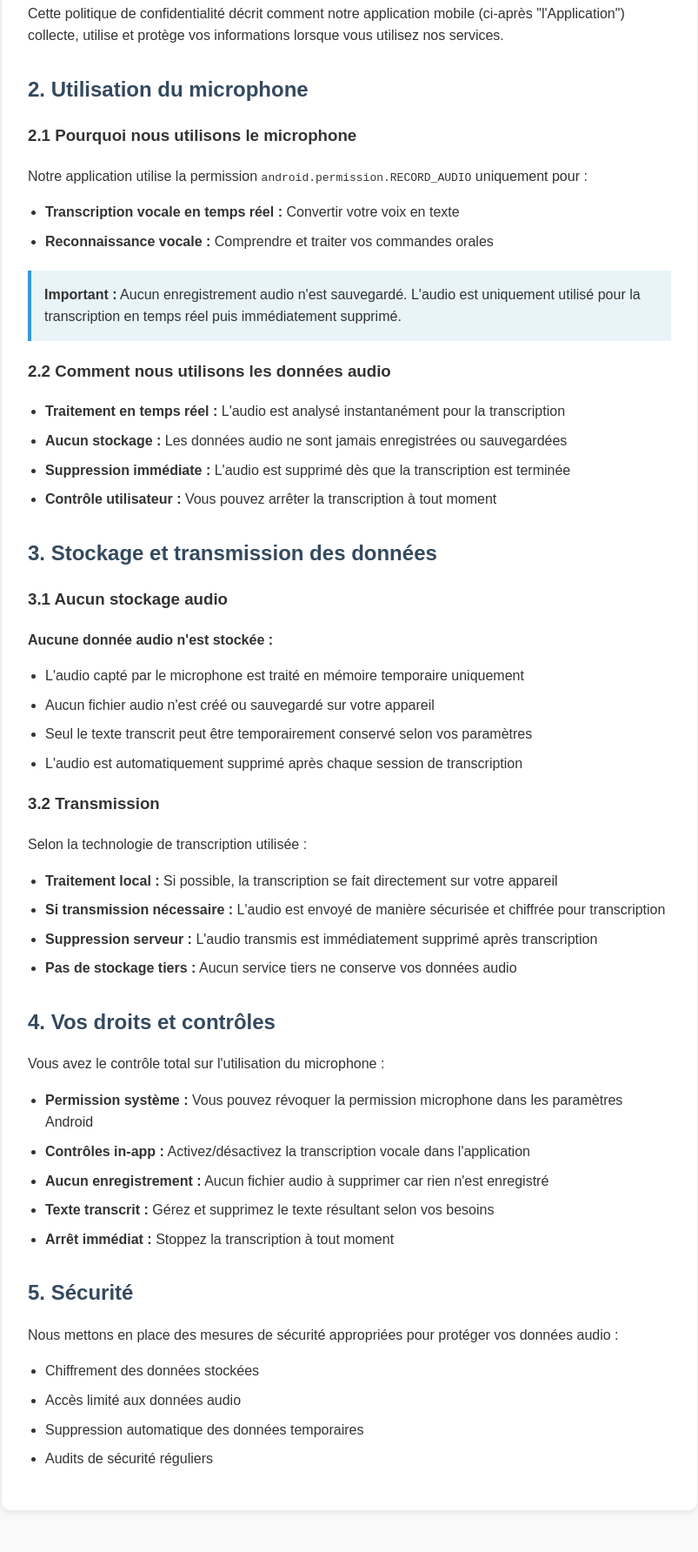
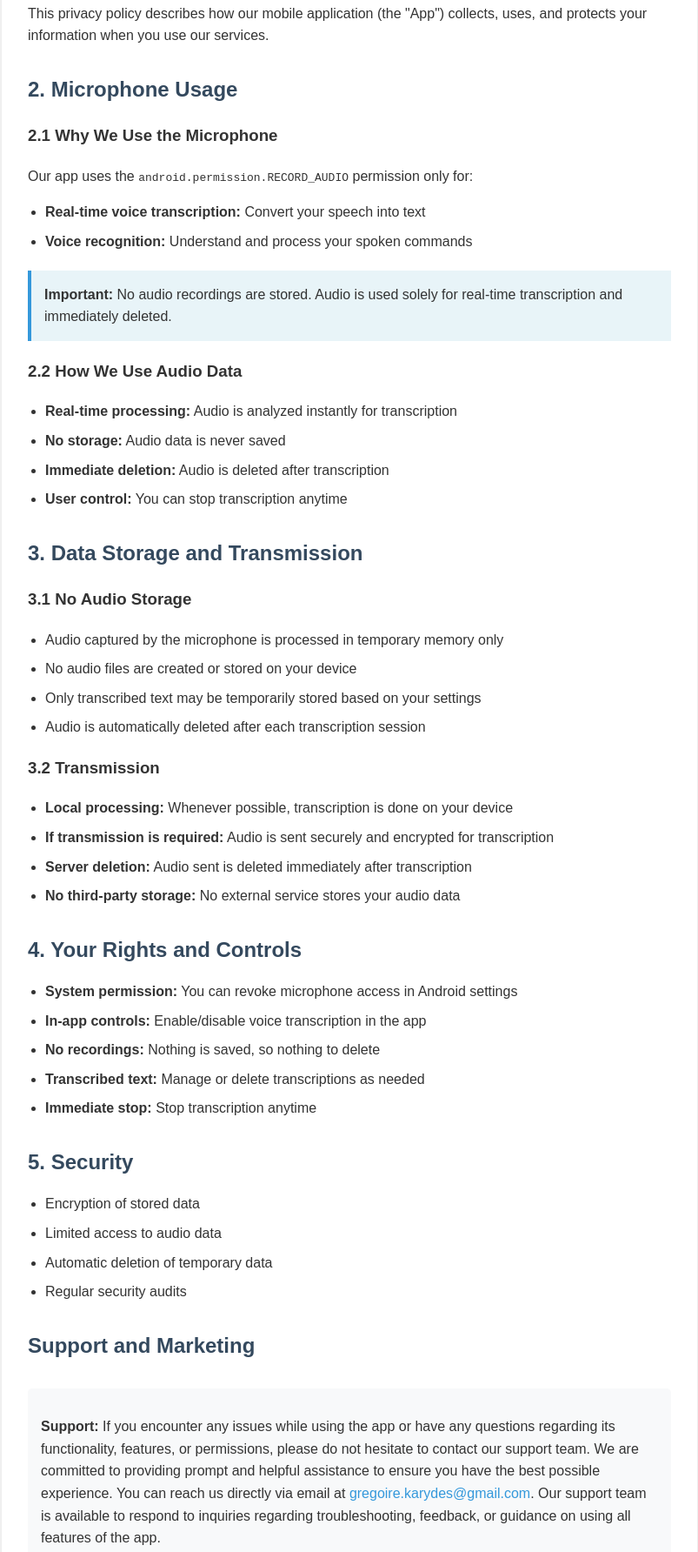
Before and after one commit to GregoireKarydes/rules_harmony, a plain HTML site: page index.html in a window 1280 px wide. Shown: the part 320-2104 px from the top of the page at 87% size, without its empty margins (238-1041 px from the left). Before the commit the page ends 2076 px from the top, so only its background shows below. Drawn offline with Linux system fonts and the light colour scheme.

Commit message:
Update index.html

```diff
--- a/index.html
+++ b/index.html
@@ -1,9 +1,9 @@
 <!DOCTYPE html>
-<html lang="fr">
+<html lang="en">
 <head>
     <meta charset="UTF-8">
     <meta name="viewport" content="width=device-width, initial-scale=1.0">
-    <title>Politique de Confidentialité</title>
+    <title>Privacy Policy</title>
     <style>
         body {
             font-family: Arial, sans-serif;
@@ -54,72 +54,89 @@
             text-align: right;
             margin-top: 30px;
         }
+        a {
+            color: #3498db;
+            text-decoration: none;
+        }
     </style>
 </head>
 <body>
     <div class="container">
-        <h1>Politique de Confidentialité</h1>
+        <h1>Privacy Policy</h1>
 
         <div class="highlight">
-            <strong>Cette application utilise le microphone de votre appareil.</strong> Cette politique explique comment et pourquoi nous utilisons cette permission.
+            <strong>This app uses your device's microphone.</strong> This policy explains why and how we use this permission.
         </div>
 
-        <h2>1. Informations générales</h2>
-        <p>Cette politique de confidentialité décrit comment notre application mobile (ci-après "l'Application") collecte, utilise et protège vos informations lorsque vous utilisez nos services.</p>
+        <h2>1. General Information</h2>
+        <p>This privacy policy describes how our mobile application (the "App") collects, uses, and protects your information when you use our services.</p>
 
-        <h2>2. Utilisation du microphone</h2>
-        <h3>2.1 Pourquoi nous utilisons le microphone</h3>
-        <p>Notre application utilise la permission <code>android.permission.RECORD_AUDIO</code> uniquement pour :</p>
+        <h2>2. Microphone Usage</h2>
+        <h3>2.1 Why We Use the Microphone</h3>
+        <p>Our app uses the <code>android.permission.RECORD_AUDIO</code> permission only for:</p>
         <ul>
-            <li><strong>Transcription vocale en temps réel :</strong> Convertir votre voix en texte</li>
-            <li><strong>Reconnaissance vocale :</strong> Comprendre et traiter vos commandes orales</li>
+            <li><strong>Real-time voice transcription:</strong> Convert your speech into text</li>
+            <li><strong>Voice recognition:</strong> Understand and process your spoken commands</li>
         </ul>
 
         <div class="highlight">
-            <strong>Important :</strong> Aucun enregistrement audio n'est sauvegardé. L'audio est uniquement utilisé pour la transcription en temps réel puis immédiatement supprimé.
+            <strong>Important:</strong> No audio recordings are stored. Audio is used solely for real-time transcription and immediately deleted.
         </div>
 
-        <h3>2.2 Comment nous utilisons les données audio</h3>
+        <h3>2.2 How We Use Audio Data</h3>
         <ul>
-            <li><strong>Traitement en temps réel :</strong> L'audio est analysé instantanément pour la transcription</li>
-            <li><strong>Aucun stockage :</strong> Les données audio ne sont jamais enregistrées ou sauvegardées</li>
-            <li><strong>Suppression immédiate :</strong> L'audio est supprimé dès que la transcription est terminée</li>
-            <li><strong>Contrôle utilisateur :</strong> Vous pouvez arrêter la transcription à tout moment</li>
+            <li><strong>Real-time processing:</strong> Audio is analyzed instantly for transcription</li>
+            <li><strong>No storage:</strong> Audio data is never saved</li>
+            <li><strong>Immediate deletion:</strong> Audio is deleted after transcription</li>
+            <li><strong>User control:</strong> You can stop transcription anytime</li>
         </ul>
 
-        <h2>3. Stockage et transmission des données</h2>
-        <h3>3.1 Aucun stockage audio</h3>
-        <p><strong>Aucune donnée audio n'est stockée :</strong></p>
+        <h2>3. Data Storage and Transmission</h2>
+        <h3>3.1 No Audio Storage</h3>
         <ul>
-            <li>L'audio capté par le microphone est traité en mémoire temporaire uniquement</li>
-            <li>Aucun fichier audio n'est créé ou sauvegardé sur votre appareil</li>
-            <li>Seul le texte transcrit peut être temporairement conservé selon vos paramètres</li>
-            <li>L'audio est automatiquement supprimé après chaque session de transcription</li>
+            <li>Audio captured by the microphone is processed in temporary memory only</li>
+            <li>No audio files are created or stored on your device</li>
+            <li>Only transcribed text may be temporarily stored based on your settings</li>
+            <li>Audio is automatically deleted after each transcription session</li>
         </ul>
 
         <h3>3.2 Transmission</h3>
-        <p>Selon la technologie de transcription utilisée :</p>
         <ul>
-            <li><strong>Traitement local :</strong> Si possible, la transcription se fait directement sur votre appareil</li>
-            <li><strong>Si transmission nécessaire :</strong> L'audio est envoyé de manière sécurisée et chiffrée pour transcription</li>
-            <li><strong>Suppression serveur :</strong> L'audio transmis est immédiatement supprimé après transcription</li>
-            <li><strong>Pas de stockage tiers :</strong> Aucun service tiers ne conserve vos données audio</li>
+            <li><strong>Local processing:</strong> Whenever possible, transcription is done on your device</li>
+            <li><strong>If transmission is required:</strong> Audio is sent securely and encrypted for transcription</li>
+            <li><strong>Server deletion:</strong> Audio sent is deleted immediately after transcription</li>
+            <li><strong>No third-party storage:</strong> No external service stores your audio data</li>
         </ul>
 
-        <h2>4. Vos droits et contrôles</h2>
-        <p>Vous avez le contrôle total sur l'utilisation du microphone :</p>
+        <h2>4. Your Rights and Controls</h2>
         <ul>
-            <li><strong>Permission système :</strong> Vous pouvez révoquer la permission microphone dans les paramètres Android</li>
-            <li><strong>Contrôles in-app :</strong> Activez/désactivez la transcription vocale dans l'application</li>
-            <li><strong>Aucun enregistrement :</strong> Aucun fichier audio à supprimer car rien n'est enregistré</li>
-            <li><strong>Texte transcrit :</strong> Gérez et supprimez le texte résultant selon vos besoins</li>
-            <li><strong>Arrêt immédiat :</strong> Stoppez la transcription à tout moment</li>
+            <li><strong>System permission:</strong> You can revoke microphone access in Android settings</li>
+            <li><strong>In-app controls:</strong> Enable/disable voice transcription in the app</li>
+            <li><strong>No recordings:</strong> Nothing is saved, so nothing to delete</li>
+            <li><strong>Transcribed text:</strong> Manage or delete transcriptions as needed</li>
+            <li><strong>Immediate stop:</strong> Stop transcription anytime</li>
         </ul>
 
-        <h2>5. Sécurité</h2>
-        <p>Nous mettons en place des mesures de sécurité appropriées pour protéger vos données audio :</p>
+        <h2>5. Security</h2>
         <ul>
-            <li>Chiffrement des données stockées</li>
-            <li>Accès limité aux données audio</li>
-            <li>Suppression automatique des données temporaires</li>
-            <li>Audits de sécurité réguliers
+            <li>Encryption of stored data</li>
+            <li>Limited access to audio data</li>
+            <li>Automatic deletion of temporary data</li>
+            <li>Regular security audits</li>
+        </ul>
+
+        <h2>Support and Marketing</h2>
+        <div class="contact-info">
+            <p><strong>Support:</strong> If you encounter any issues while using the app or have any questions regarding its functionality, features, or permissions, please do not hesitate to contact our support team. We are committed to providing prompt and helpful assistance to ensure you have the best possible experience. You can reach us directly via email at <a href="mailto:gregoire.karydes@gmail.com">gregoire.karydes@gmail.com</a>. Our support team is available to respond to inquiries regarding troubleshooting, feedback, or guidance on using all features of the app.</p>
+
+            <p><strong>Marketing and Information:</strong> For inquiries related to promotions, partnership opportunities, collaborations, press, or any general information about our app and upcoming features, you can reach our marketing team at the same email address: <a href="mailto:gregoire.karydes@gmail.com">gregoire.karydes@gmail.com</a>. We are happy to provide information, materials, or support for media, marketing campaigns, or business-related questions.</p>
+
+            <p>We encourage users and partners to contact us for any clarifications, suggestions, or feedback. Your input is valuable and helps us improve the app experience and develop new features that best serve our community.</p>
+        </div>
+
+        <div class="last-updated">
+            Last updated: August 28, 2025
+        </div>
+    </div>
+</body>
+</html>
```
